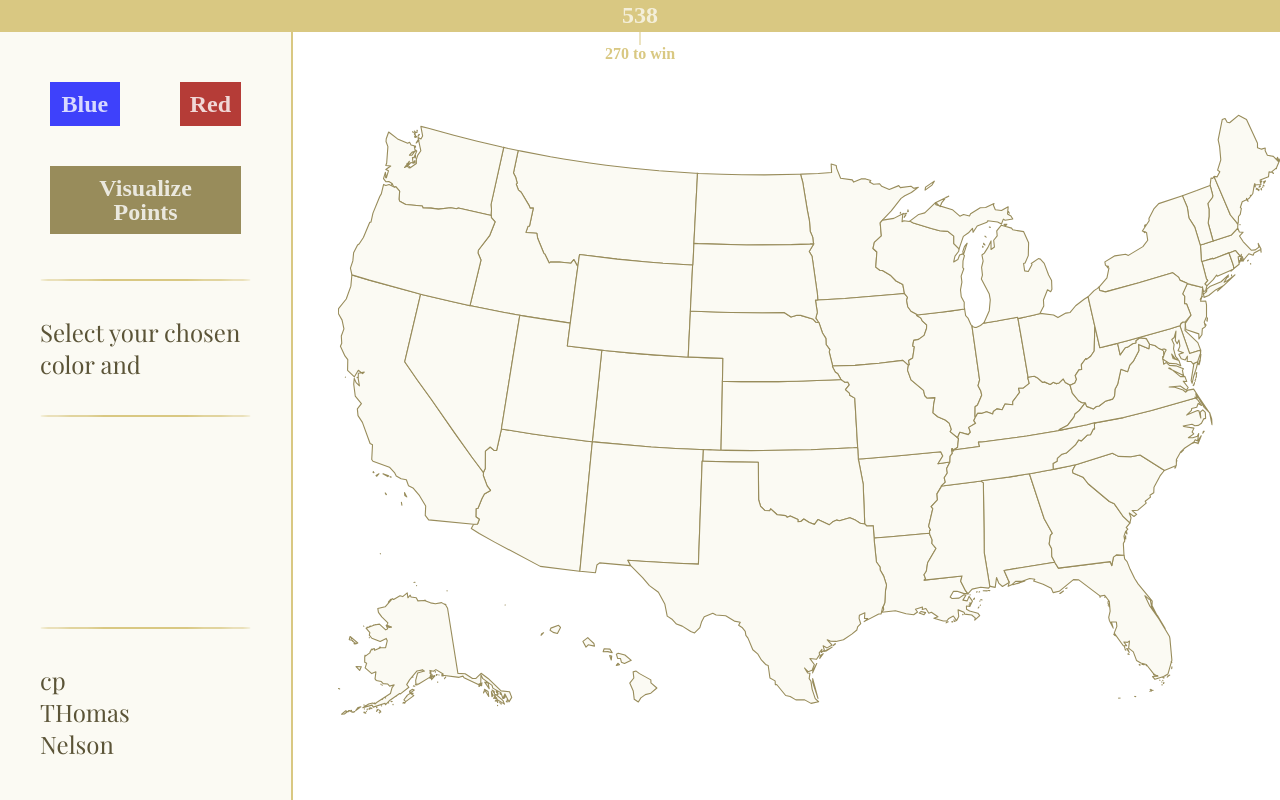
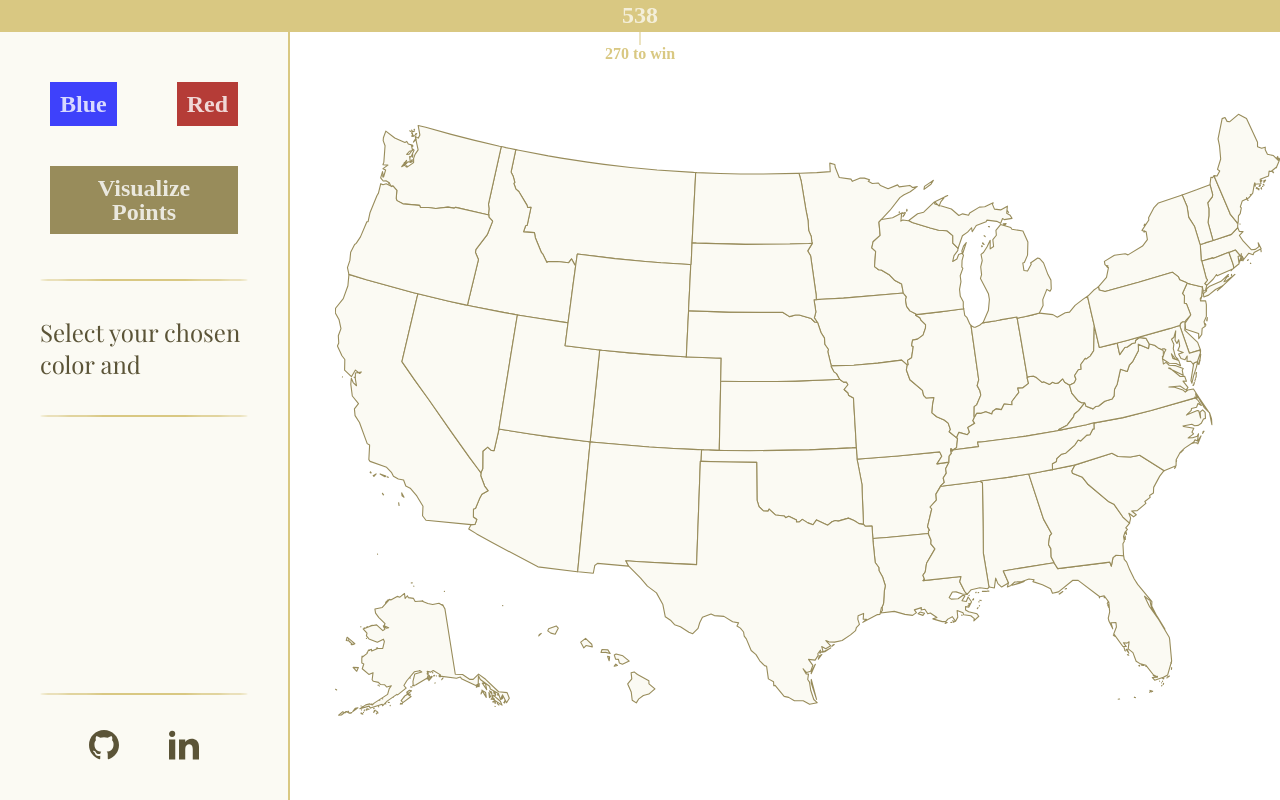
Before and after one commit to thnlsn/electoral-map, a React (Create React App) app: page / in a window 1280 px wide. Built offline with nearby package versions, Linux system fonts and the light colour scheme; the HTML template or start-up script is replaced by a standard one; a web font is replaced by a local one.

Commit message:
socials section added

```diff
--- /dev/null
+++ b/src/components/Icons/GitHubIcon.jsx
@@ -0,0 +1,18 @@
+import React from 'react';
+
+const GitHubIcon = () => {
+  return (
+    <svg
+      xmlns='http://www.w3.org/2000/svg'
+      width='24'
+      height='24'
+      viewBox='0 0 24 24'
+      className='socials__icon'
+    >
+      <path d='M12 0C5.374 0 0 5.373 0 12c0 5.302 3.438 9.8 8.207 11.387.599.111.793-.261.793-.577v-2.234c-3.338.726-4.033-1.416-4.033-1.416-.546-1.387-1.333-1.756-1.333-1.756-1.089-.745.083-.729.083-.729 1.205.084 1.839 1.237 1.839 1.237 1.07 1.834 2.807 1.304 3.492.997.107-.775.418-1.305.762-1.604-2.665-.305-5.467-1.334-5.467-5.931 0-1.311.469-2.381 1.236-3.221-.124-.303-.535-1.524.117-3.176 0 0 1.008-.322 3.301 1.23A11.509 11.509 0 0112 5.803c1.02.005 2.047.138 3.006.404 2.291-1.552 3.297-1.23 3.297-1.23.653 1.653.242 2.874.118 3.176.77.84 1.235 1.911 1.235 3.221 0 4.609-2.807 5.624-5.479 5.921.43.372.823 1.102.823 2.222v3.293c0 .319.192.694.801.576C20.566 21.797 24 17.3 24 12c0-6.627-5.373-12-12-12z'></path>
+      <defs></defs>
+    </svg>
+  );
+};
+
+export default GitHubIcon;
--- /dev/null
+++ b/src/components/Icons/LinkedInIcon.jsx
@@ -0,0 +1,17 @@
+import React from 'react';
+
+const LinkedInIcon = () => {
+  return (
+    <svg
+      xmlns='http://www.w3.org/2000/svg'
+      width='24'
+      height='23'
+      viewBox='0 0 24 23'
+      className='socials__icon'
+    >
+      <path d='M4.98 2.5A2.49 2.49 0 012.5 5 2.49 2.49 0 01.02 2.5C.02 1.12 1.13 0 2.5 0a2.49 2.49 0 012.48 2.5zM5 7H0v16h5V7zm7.982 0H8.014v16h4.969v-8.399c0-4.67 6.029-5.052 6.029 0V23H24V12.869c0-7.88-8.922-7.593-11.018-3.714V7z'></path>
+    </svg>
+  );
+};
+
+export default LinkedInIcon;
--- a/src/components/Settings.js
+++ b/src/components/Settings.js
@@ -1,4 +1,7 @@
 import React from 'react';
+
+import GitHub from './Icons/GitHubIcon';
+import LinkedIn from './Icons/LinkedInIcon';
 
 const Settings = ({
   handleChangeParty,
@@ -61,7 +64,10 @@ const Settings = ({
       <hr />
       {/* Info */}
       <div className='settings__footer'>
-        <div>cp THomas Nelson</div>
+        <div className='socials'>
+          <GitHub />
+          <LinkedIn />
+        </div>
       </div>
     </div>
   );
--- a/src/css/style.css
+++ b/src/css/style.css
@@ -184,6 +184,8 @@ body {
       justify-self: center;
       background-color: #988c5b;
       padding: 1rem 2rem; }
+  .settings__footer {
+    grid-column: 1 / -1; }
   .settings hr {
     grid-column: 1 / -1;
     border: 1px solid #d9c882;
@@ -191,10 +193,6 @@ body {
     opacity: 1;
     margin: 1.5rem 0; }
 
-.map {
-  /*   &__population {
-    opacity: calc(attr(data-points) / 100);
-  } */ }
 .map__state {
   stroke-linejoin: round;
   stroke-width: 0.971px;
@@ -211,6 +209,18 @@ body {
   .map__state--visualize {
     stroke: #5b5437; }
 
+.socials {
+  cursor: pointer;
+  display: flex;
+  justify-content: space-evenly; }
+  .socials__icon {
+    transition: all 0.5s;
+    fill: #5b5437;
+    height: 3rem;
+    width: 3rem; }
+    .socials__icon:hover {
+      fill: #988c5b; }
+
 /* .states {
   display: grid;
   grid-template-columns: 1fr;
--- a/src/sass/_components.scss
+++ b/src/sass/_components.scss
@@ -126,6 +126,10 @@
     }
   }
 
+  &__footer {
+    grid-column: 1 / -1;
+  }
+
   hr {
     grid-column: 1 / -1;
     border: 1px solid $color-gold;
@@ -163,10 +167,23 @@
       stroke: $color-font;
     }
   }
+}
 
-  /*   &__population {
-    opacity: calc(attr(data-points) / 100);
-  } */
+.socials {
+  cursor: pointer;
+  display: flex;
+  justify-content: space-evenly;
+
+  &__icon {
+    transition: all 0.5s;
+    fill: #5b5437;
+    height: 3rem;
+    width: 3rem;
+
+    &:hover {
+      fill: #988c5b;
+    }
+  }
 }
 
 /* .states {
```
Lines whose indentation alone changed are shown as unchanged.
